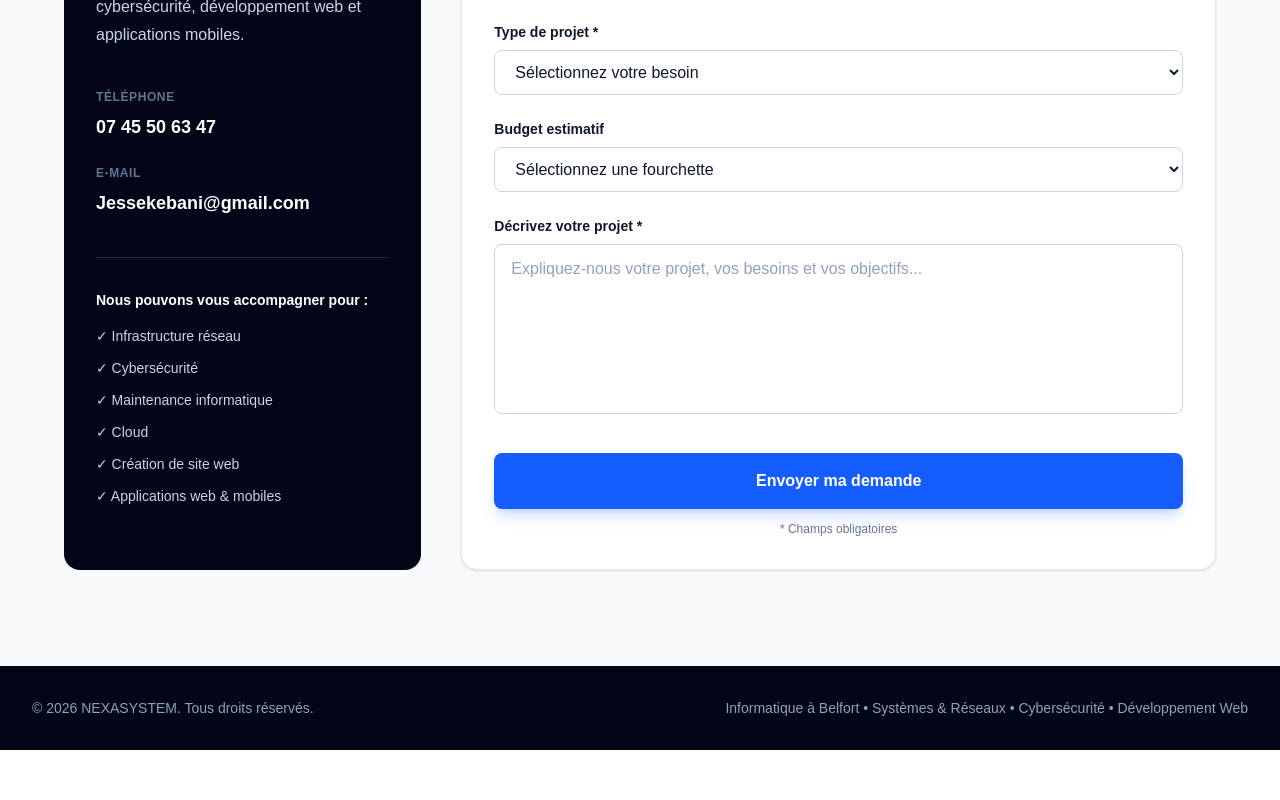
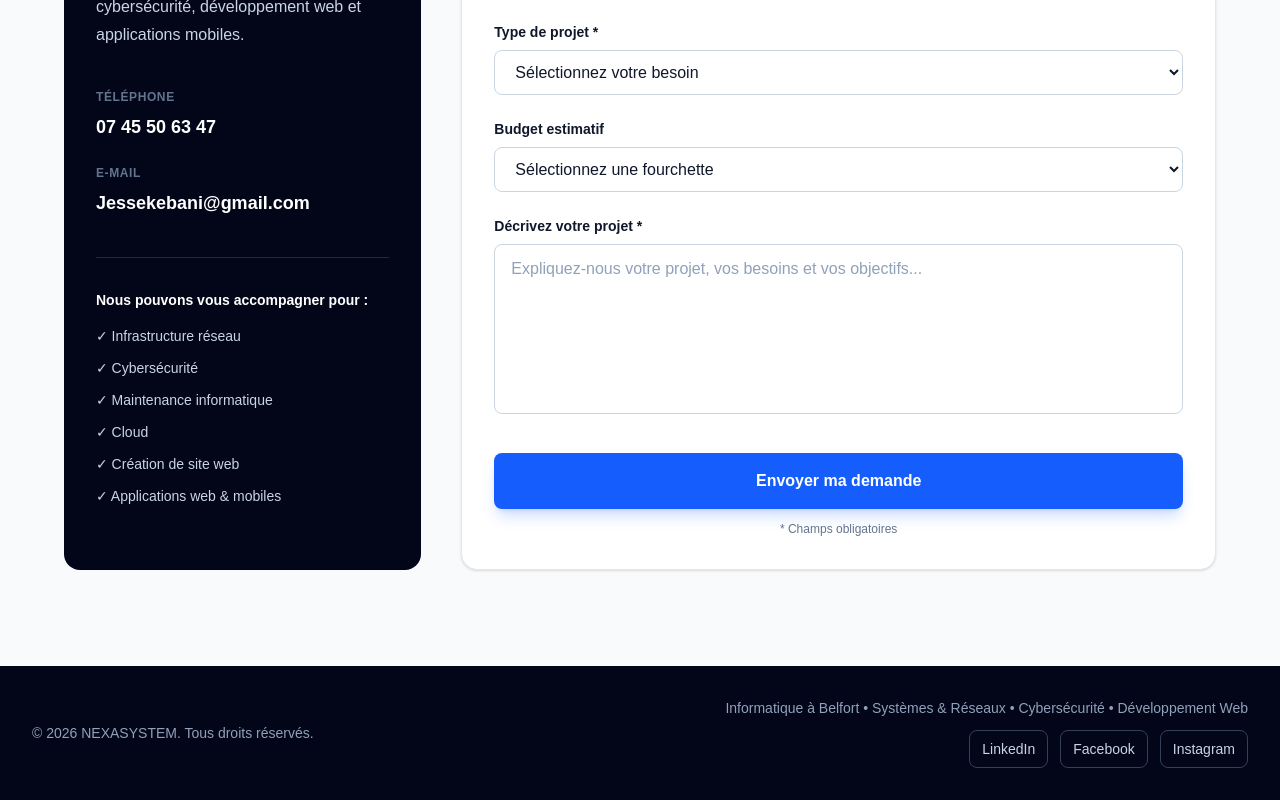
Before and after one commit to Jesse-93/nexasystem, a Next.js app: page / in a window 1280 px wide. Shown: the part 4558-5358 px from the top of the page. Before the commit the page ends 5308 px from the top, so only its background shows below. Built offline with nearby package versions, Linux system fonts and the light colour scheme.

Commit message:
Ajout des réseaux sociaux au site

```diff
--- a/app/page.tsx
+++ b/app/page.tsx
@@ -1129,9 +1129,43 @@ export default function Home() {
             © 2026 NEXASYSTEM. Tous droits réservés.
           </p>
 
-          <p>
-            Informatique à Belfort • Systèmes & Réseaux • Cybersécurité • Développement Web
-          </p>
+          <div className="flex flex-col items-center gap-3 md:items-end">
+            <p className="text-center md:text-right">
+              Informatique à Belfort • Systèmes & Réseaux • Cybersécurité • Développement Web
+            </p>
+
+            <div className="flex flex-wrap items-center justify-center gap-3">
+              <a
+                href="https://www.linkedin.com/company/nexasystem-90/"
+                target="_blank"
+                rel="noopener noreferrer"
+                aria-label="NEXASYSTEM sur LinkedIn"
+                className="rounded-lg border border-slate-700 px-3 py-2 text-sm font-medium text-slate-300 transition hover:border-blue-500 hover:text-blue-400"
+              >
+                LinkedIn
+              </a>
+
+              <a
+                href="https://www.facebook.com/profile.php?id=61594340848423"
+                target="_blank"
+                rel="noopener noreferrer"
+                aria-label="NEXASYSTEM sur Facebook"
+                className="rounded-lg border border-slate-700 px-3 py-2 text-sm font-medium text-slate-300 transition hover:border-blue-500 hover:text-blue-400"
+              >
+                Facebook
+              </a>
+
+              <a
+                href="https://www.instagram.com/nexasystem90/"
+                target="_blank"
+                rel="noopener noreferrer"
+                aria-label="NEXASYSTEM sur Instagram"
+                className="rounded-lg border border-slate-700 px-3 py-2 text-sm font-medium text-slate-300 transition hover:border-blue-500 hover:text-blue-400"
+              >
+                Instagram
+              </a>
+            </div>
+          </div>
 
         </div>
       </footer>
```
